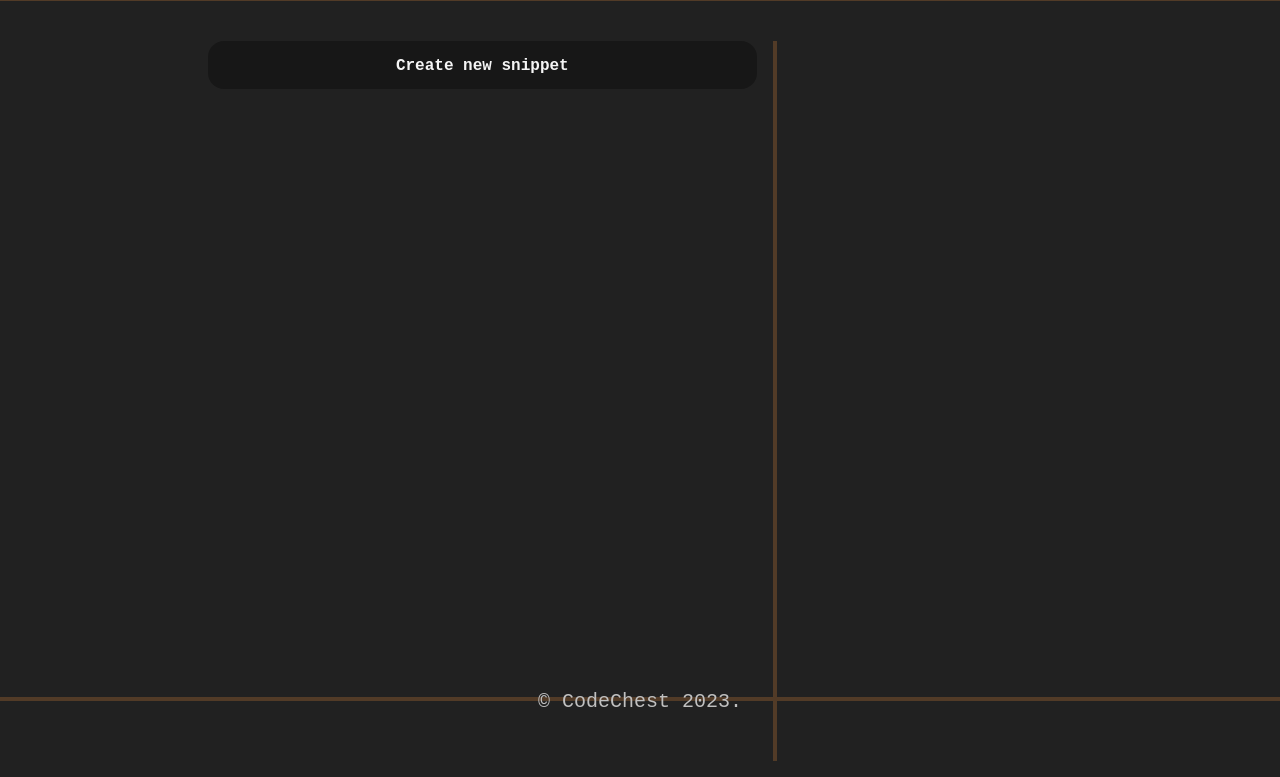
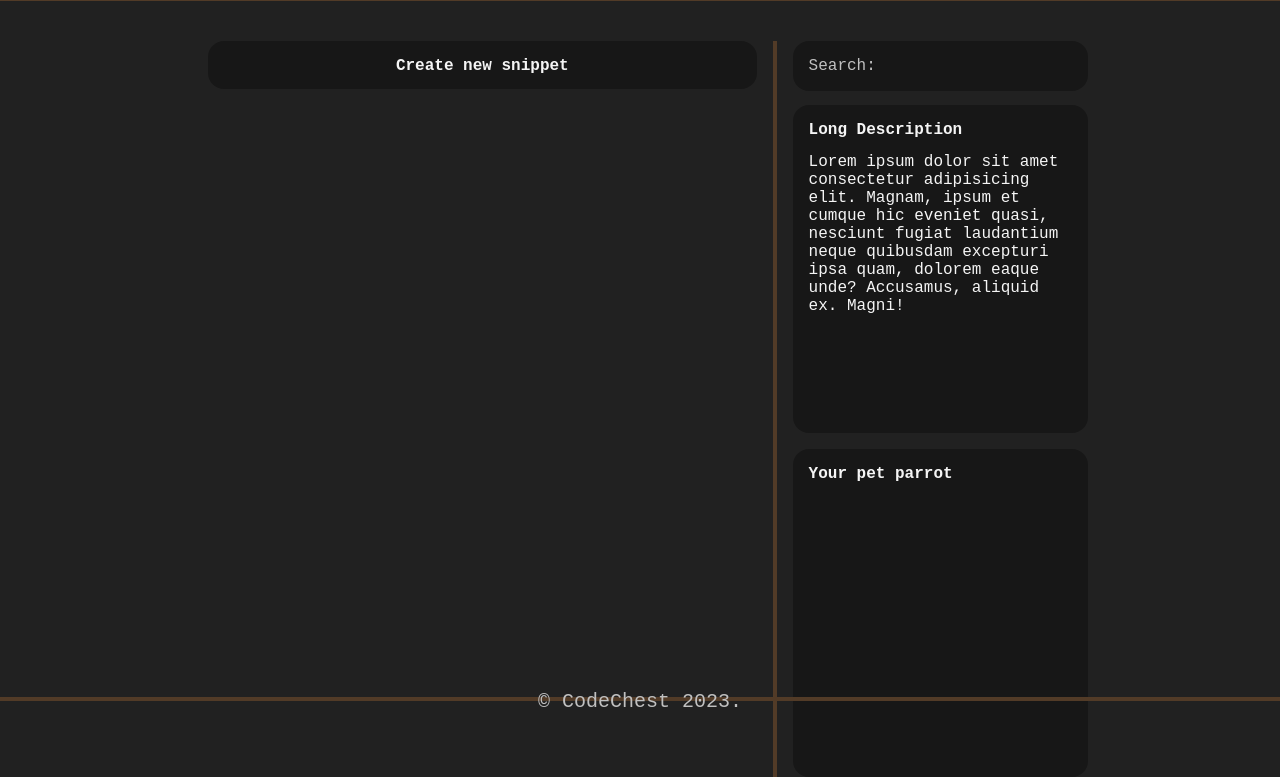
Before and after one commit to Serters/CodeChest, a plain HTML site: page index.html in a window 1280 px wide. Shown: the part 99-876 px from the top of the page. Drawn offline with Linux system fonts and the light colour scheme.

Commit message:
small changes

```diff
--- a/front-end/scripts/main.js
+++ b/front-end/scripts/main.js
@@ -29,4 +29,41 @@ function draw_main(where) {
 	const right = document.createElement("div");
 	right.className = "right";
 	m.appendChild(right);
+
+	const searchDiv = document.createElement("div");
+	searchDiv.className = "search";
+	right.appendChild(searchDiv);
+
+	const searchInput = document.createElement("input");
+	searchInput.type = "text";
+	searchInput.name = "search";
+	searchInput.placeholder = "Search:";
+	searchDiv.appendChild(searchInput);
+
+	const snippetDescriptionDiv = document.createElement("div");
+	snippetDescriptionDiv.className = "snippetDescription";
+	right.appendChild(snippetDescriptionDiv);
+
+	const snippetDescriptionTitle = document.createElement("h3");
+	snippetDescriptionTitle.innerText = "Long Description";
+	snippetDescriptionTitle.className = "title";
+	snippetDescriptionDiv.appendChild(snippetDescriptionTitle);
+
+	const snippetDescription = document.createElement("p");
+	snippetDescription.className = "description";
+	snippetDescription.innerText =
+		"Lorem ipsum dolor sit amet consectetur adipisicing elit. \
+	Magnam, ipsum et cumque hic eveniet quasi, nesciunt \
+	fugiat laudantium neque quibusdam excepturi ipsa quam, \
+	dolorem eaque unde? Accusamus, aliquid ex. Magni!";
+	snippetDescriptionDiv.appendChild(snippetDescription);
+
+	const parrotDiv = document.createElement("div");
+	parrotDiv.className = "parrot";
+	right.appendChild(parrotDiv);
+
+	var titleElement = document.createElement("h3");
+	titleElement.className = "title";
+	titleElement.textContent = "Your pet parrot";
+	parrotDiv.appendChild(titleElement);
 }
--- a/front-end/styles/main.scss
+++ b/front-end/styles/main.scss
@@ -126,7 +126,7 @@ main {
 			height: 48px;
 			margin-bottom: 16px;
 
-			#search {
+			input {
 				font-size: inherit;
 				color: whitesmoke;
 				background-color: var(--darkgray);
```
Also changed, not shown: front-end/pages/main.html (+0 -1 lines), front-end/pages/snippet-editor.html (+10 -10 lines), front-end/scripts/snippet-editor.js (added), front-end/styles/main.css.
